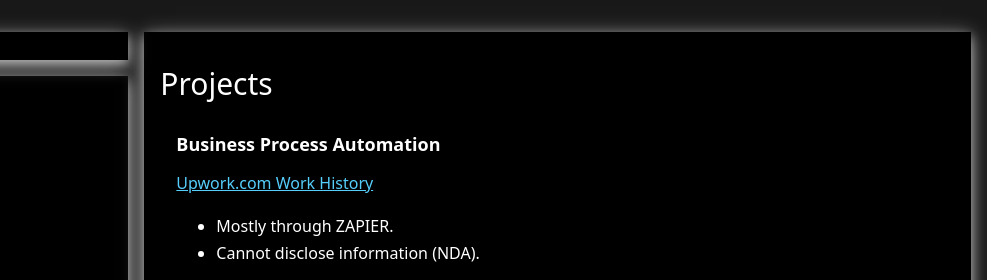
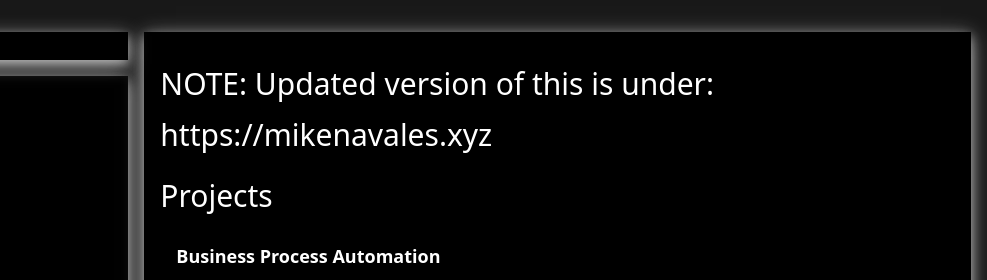
Before and after one commit to kyooreas/CoachMayk, a plain HTML site: page index.html in a window 1280 px wide. Shown: the top 280 px of the page, 293-1280 px from the left. Drawn offline with Linux system fonts and the light colour scheme.

Commit message:
Add note

```diff
--- a/index.html
+++ b/index.html
@@ -275,6 +275,7 @@
             </div>
             <div class="twothird">
                 <section class="container card-4 black mgn-bottom padding-16">
+                    <h1>NOTE: Updated version of this is under: https://mikenavales.xyz</h1>
                     <h1>Projects</h1>
                     <article class="container">
                         <h2><b>Business Process Automation</b></h2><a role="link"
```
